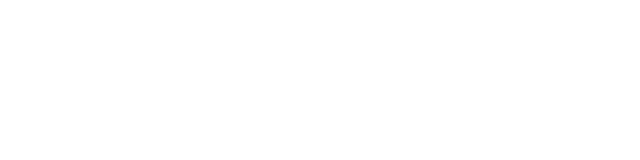
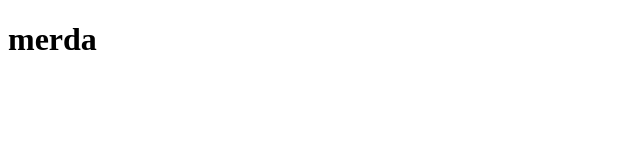
Before and after one commit to Fez06/vite-comics, a Vue app: page / in a window 1280 px wide. Shown: the top 160 px of the page, without its empty margins (0-640 px from the left). Built offline with nearby package versions, Linux system fonts and the light colour scheme.

Commit message:
tentativo di usare @use

```diff
--- a/src/App.vue
+++ b/src/App.vue
@@ -1,11 +1,17 @@
 <script>
+    import AppHeader from './components/AppHeader.vue';
 
+    export default {
+        components: {
+            AppHeader
+        }
+    }
 </script>
 
 <template>
-
+  <AppHeader/>
 </template>
 
-<style scoped>
-
+<style lang="scss" scoped>
+    //@use './variables.scss' as *;
 </style>
--- a/src/components/AppHeader.vue
+++ b/src/components/AppHeader.vue
@@ -1,11 +1,20 @@
 <script>
+    export default {
+        data() {
+            return {
 
+            }
+        }
+    }
 </script>
 
 <template>
-
+  <h1>merda</h1>
 </template>
 
-<style scoped>
+<style lang="scss" scoped>
 
+    h1 {
+        color: footerBlue;
+    }
 </style>
--- a/src/main.js
+++ b/src/main.js
@@ -1,5 +1,5 @@
 import { createApp } from 'vue'
-import './style.css'
+
 import App from './App.vue'
 
 createApp(App).mount('#app')
--- a/src/style.css
+++ /dev/null
@@ -1,89 +0,0 @@
-:root {
-  font-family: Inter, system-ui, Avenir, Helvetica, Arial, sans-serif;
-  line-height: 1.5;
-  font-weight: 400;
-
-  color-scheme: light dark;
-  color: rgba(255, 255, 255, 0.87);
-  background-color: #242424;
-
-  font-synthesis: none;
-  text-rendering: optimizeLegibility;
-  -webkit-font-smoothing: antialiased;
-  -moz-osx-font-smoothing: grayscale;
-  -webkit-text-size-adjust: 100%;
-}
-
-a {
-  font-weight: 500;
-  color: #646cff;
-  text-decoration: inherit;
-}
-a:hover {
-  color: #535bf2;
-}
-
-a {
-  font-weight: 500;
-  color: #646cff;
-  text-decoration: inherit;
-}
-a:hover {
-  color: #535bf2;
-}
-
-body {
-  margin: 0;
-  display: flex;
-  place-items: center;
-  min-width: 320px;
-  min-height: 100vh;
-}
-
-h1 {
-  font-size: 3.2em;
-  line-height: 1.1;
-}
-
-button {
-  border-radius: 8px;
-  border: 1px solid transparent;
-  padding: 0.6em 1.2em;
-  font-size: 1em;
-  font-weight: 500;
-  font-family: inherit;
-  background-color: #1a1a1a;
-  cursor: pointer;
-  transition: border-color 0.25s;
-}
-button:hover {
-  border-color: #646cff;
-}
-button:focus,
-button:focus-visible {
-  outline: 4px auto -webkit-focus-ring-color;
-}
-
-.card {
-  padding: 2em;
-}
-
-#app {
-  max-width: 1280px;
-  margin: 0 auto;
-  padding: 2rem;
-  text-align: center;
-}
-
-@media (prefers-color-scheme: light) {
-  :root {
-    color: #213547;
-    background-color: #ffffff;
-  }
-  a:hover {
-    color: #747bff;
-  }
-  button {
-    background-color: #f9f9f9;
-  }
-}
--- /dev/null
+++ b/src/variables.scss
@@ -0,0 +1 @@
+$footerBlue: #0282f9;
```
